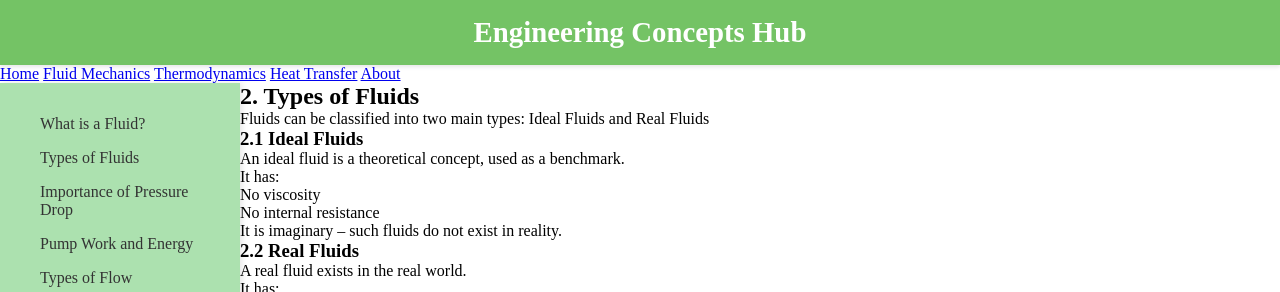
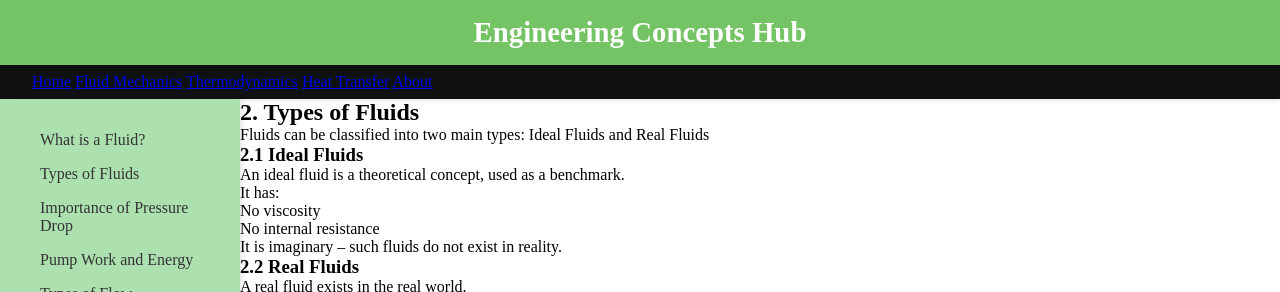
Before and after one commit to Pravallika-nvs/Notes, a plain HTML site: page Fluid Mechanics/types-of-fluids.html in a window 1280 px wide. Shown: the top 292 px of the page. Drawn offline with Linux system fonts and the light colour scheme.

Commit message:
Initial Styling-working on navbar

```diff
--- a/style.css
+++ b/style.css
@@ -48,6 +48,13 @@ header h1 {
   border-radius: 4px;
 }
 
+#navbar {
+    background-color: #0f1111;
+    color: white;
+    padding: 0.5rem 2rem;
+    box-shadow: 0 2px 4px rgba(0, 0, 0, 0.1);
+}
+
 #page-wrapper {
     display: flex;
 }
```
